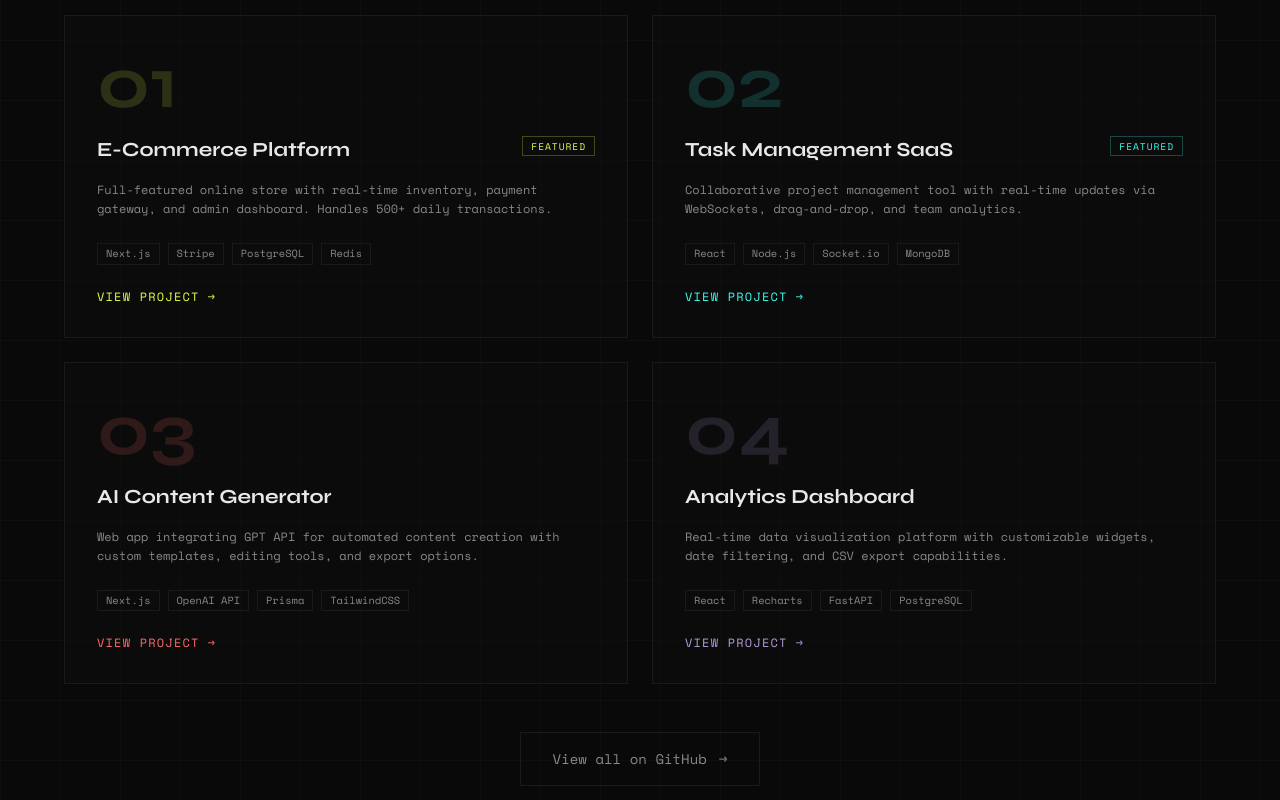
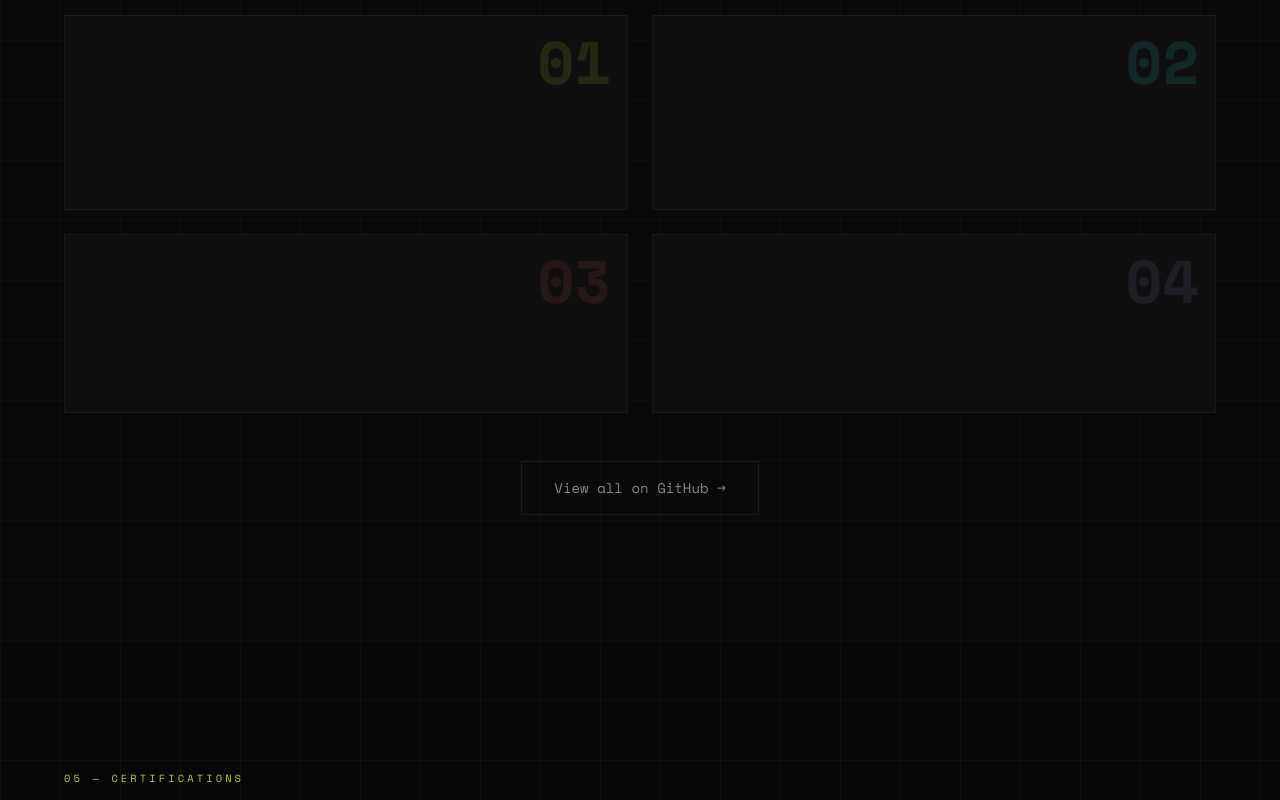
Before and after one commit to ahmadshowi/porto-showi, a Next.js app: page / in a window 1280 px wide. Shown: the part 3440-4240 px from the top of the page. Built offline with nearby package versions, Linux system fonts and the light colour scheme.

Commit message:
experience Update

```diff
--- a/components/Projects.tsx
+++ b/components/Projects.tsx
@@ -7,47 +7,55 @@ const projects = [
   {
     number: '01',
     title: 'E-Commerce Platform',
-    desc: 'Full-featured online store with real-time inventory, payment gateway, and admin dashboard. Handles 500+ daily transactions.',
+    desc: 'Full-featured online store with real-time inventory, payment gateway, and admin dashboard.',
     tags: ['Next.js', 'Stripe', 'PostgreSQL', 'Redis'],
     link: '#',
     featured: true,
     color: '#e8ff47',
+    image: '/images/project1.jpg',
   },
   {
     number: '02',
     title: 'Task Management SaaS',
-    desc: 'Collaborative project management tool with real-time updates via WebSockets, drag-and-drop, and team analytics.',
+    desc: 'Collaborative project management tool with real-time updates and analytics.',
     tags: ['React', 'Node.js', 'Socket.io', 'MongoDB'],
     link: '#',
     featured: true,
     color: '#3effee',
+    image: '/images/project2.jpg',
   },
   {
     number: '03',
     title: 'AI Content Generator',
-    desc: 'Web app integrating GPT API for automated content creation with custom templates, editing tools, and export options.',
+    desc: 'Web app integrating GPT API for automated content creation.',
     tags: ['Next.js', 'OpenAI API', 'Prisma', 'TailwindCSS'],
     link: '#',
     featured: false,
     color: '#ff6b6b',
+    image: '/images/project3.jpg',
   },
   {
     number: '04',
     title: 'Analytics Dashboard',
-    desc: 'Real-time data visualization platform with customizable widgets, date filtering, and CSV export capabilities.',
+    desc: 'Real-time data visualization platform with customizable widgets.',
     tags: ['React', 'Recharts', 'FastAPI', 'PostgreSQL'],
     link: '#',
     featured: false,
     color: '#b39ddb',
+    image: '/images/project4.jpg',
   },
 ]
 
 function ProjectCard({ project, index }: { project: typeof projects[0]; index: number }) {
   const ref = useRef<HTMLDivElement>(null)
+
+  // mouse tilt
   const x = useMotionValue(0)
   const y = useMotionValue(0)
+
   const rotateX = useTransform(y, [-100, 100], [6, -6])
   const rotateY = useTransform(x, [-100, 100], [-6, 6])
+
   const springX = useSpring(rotateX, { stiffness: 200, damping: 20 })
   const springY = useSpring(rotateY, { stiffness: 200, damping: 20 })
 
@@ -69,73 +77,82 @@ function ProjectCard({ project, index }: { project: typeof projects[0]; index: n
       className="relative group cursor-pointer"
       initial={{ opacity: 0, y: 40 }}
       whileInView={{ opacity: 1, y: 0 }}
-      transition={{ duration: 0.6, delay: index * 0.1, ease: [0.25, 0.46, 0.45, 0.94] }}
+      transition={{ duration: 0.6, delay: index * 0.1 }}
       viewport={{ once: true }}
       style={{ perspective: 1000, rotateX: springX, rotateY: springY }}
       onMouseMove={handleMouse}
       onMouseLeave={resetMouse}
     >
-      <div className="border border-border bg-surface/50 p-8 h-full hover:border-opacity-50 transition-all duration-300 relative overflow-hidden"
-        style={{ ['--accent-color' as string]: project.color }}
+      <a href={project.link} target="_blank">
+        <div className="relative h-full overflow-hidden border border-border bg-surface">
+
+          {/* IMAGE (hidden → reveal on hover) */}
+          <motion.div
+            className="absolute inset-0 z-0"
+            initial={{ scale: 1.2, opacity: 0 }}
+            whileHover={{ scale: 1, opacity: 1 }}
+            transition={{ duration: 0.5 }}
           >
-        {/* Color accent on hover */}
+            <img
+              src={project.image}
+              alt={project.title}
+              className="w-full h-full object-cover"
+            />
+            <div className="absolute inset-0 bg-black/60" />
+          </motion.div>
+
+          {/* NUMBER */}
+          <div
+            className="absolute top-4 right-4 text-6xl font-bold opacity-10 z-10"
+            style={{ color: project.color }}
+          >
+            {project.number}
+          </div>
+
+          {/* CONTENT */}
+          <div className="relative z-10 p-6 h-full flex flex-col justify-end">
+
             <motion.div
-          className="absolute top-0 left-0 right-0 h-0.5 origin-left"
+              initial={{ y: 30, opacity: 0 }}
+              whileHover={{ y: 0, opacity: 1 }}
+              transition={{ duration: 0.4 }}
+              className="translate-y-6 opacity-0 group-hover:translate-y-0 group-hover:opacity-100 transition-all"
+            >
+              <h3 className="text-xl font-bold text-white mb-2">
+                {project.title}
+              </h3>
+
+              <p className="text-xs text-white/70 mb-4">
+                {project.desc}
+              </p>
+
+              <div className="flex flex-wrap gap-2 mb-4">
+                {project.tags.map(tag => (
+                  <span
+                    key={tag}
+                    className="text-[10px] text-white/60 border border-white/20 px-2 py-0.5"
+                  >
+                    {tag}
+                  </span>
+                ))}
+              </div>
+
+              <span className="text-sm text-white">
+                View Project →
+              </span>
+            </motion.div>
+          </div>
+
+          {/* TOP BORDER ACCENT */}
+          <motion.div
+            className="absolute top-0 left-0 right-0 h-[2px]"
             style={{ background: project.color, scaleX: 0 }}
             whileHover={{ scaleX: 1 }}
             transition={{ duration: 0.3 }}
           />
 
-        {/* Project number */}
-        <div
-          className="font-display text-7xl font-bold mb-4 leading-none select-none transition-all duration-300"
-          style={{ color: project.color, opacity: 0.15 }}
-        >
-          {project.number}
         </div>
-
-        <div className="flex items-start justify-between gap-4 mb-4">
-          <h3 className="display-font text-xl font-bold text-text group-hover:text-white transition-colors">
-            {project.title}
-          </h3>
-          {project.featured && (
-            <span
-              className="font-mono text-[0.6rem] tracking-widest uppercase px-2 py-0.5 shrink-0"
-              style={{ color: project.color, border: `1px solid ${project.color}40` }}
-            >
-              Featured
-            </span>
-          )}
-        </div>
-
-        <p className="font-mono text-xs text-text-dim leading-relaxed mb-6">{project.desc}</p>
-
-        <div className="flex flex-wrap gap-2 mb-6">
-          {project.tags.map(tag => (
-            <span key={tag} className="font-mono text-[0.65rem] text-text-dim border border-border px-2 py-0.5">
-              {tag}
-            </span>
-          ))}
-        </div>
-
-        <motion.a
-          href={project.link}
-          className="font-mono text-xs tracking-widest uppercase flex items-center gap-2 transition-colors duration-200"
-          style={{ color: project.color }}
-          whileHover={{ x: 4 }}
-        >
-          View Project
-          <span>→</span>
-        </motion.a>
-
-        {/* Hover glow */}
-        <motion.div
-          className="absolute inset-0 opacity-0 group-hover:opacity-100 pointer-events-none transition-opacity duration-500"
-          style={{
-            background: `radial-gradient(circle at 50% 50%, ${project.color}08 0%, transparent 70%)`,
-          }}
-        />
-      </div>
+      </a>
     </motion.div>
   )
 }
@@ -147,6 +164,7 @@ export default function Projects() {
         <RevealUp>
           <p className="section-label mb-4">04 — Projects</p>
         </RevealUp>
+
         <RevealUp delay={0.1}>
           <h2 className="display-font text-5xl md:text-6xl font-bold text-text mb-16">
             Selected <span className="text-accent">Work</span>
@@ -167,8 +185,7 @@ export default function Projects() {
               className="font-mono text-sm text-text-dim border border-border px-8 py-4 inline-flex items-center gap-3 hover:border-accent hover:text-accent transition-all duration-300"
               whileHover={{ scale: 1.02 }}
             >
-              View all on GitHub
-              <span>→</span>
+              View all on GitHub →
             </motion.a>
           </div>
         </RevealUp>
```
Lines whose indentation alone changed are shown as unchanged.
